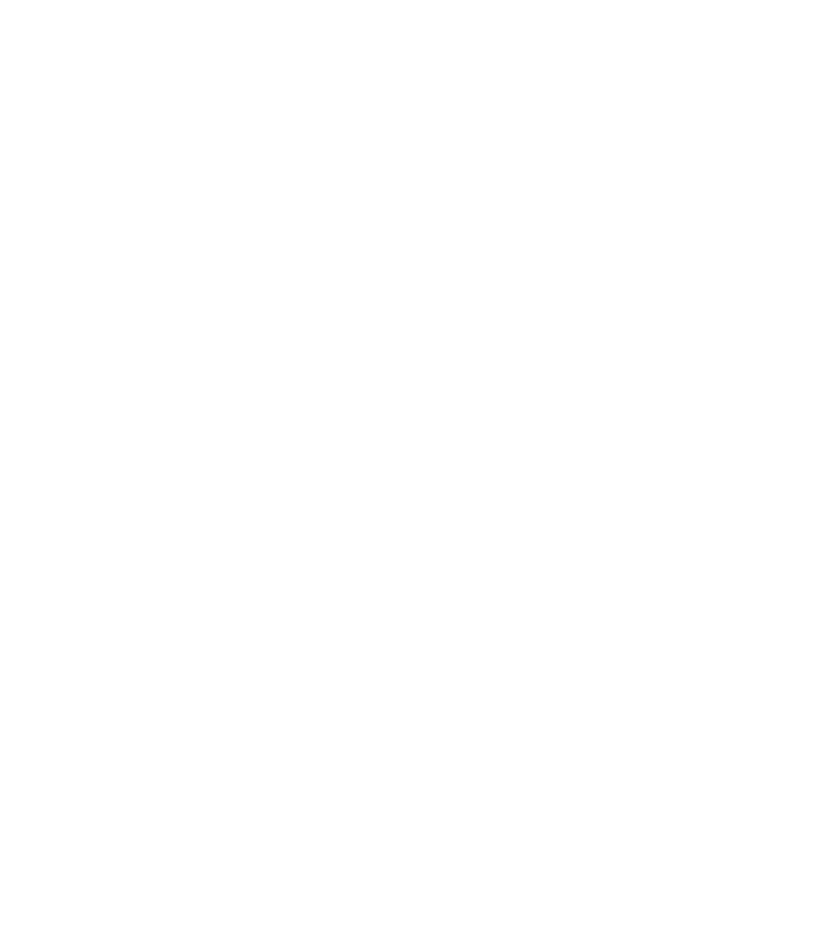
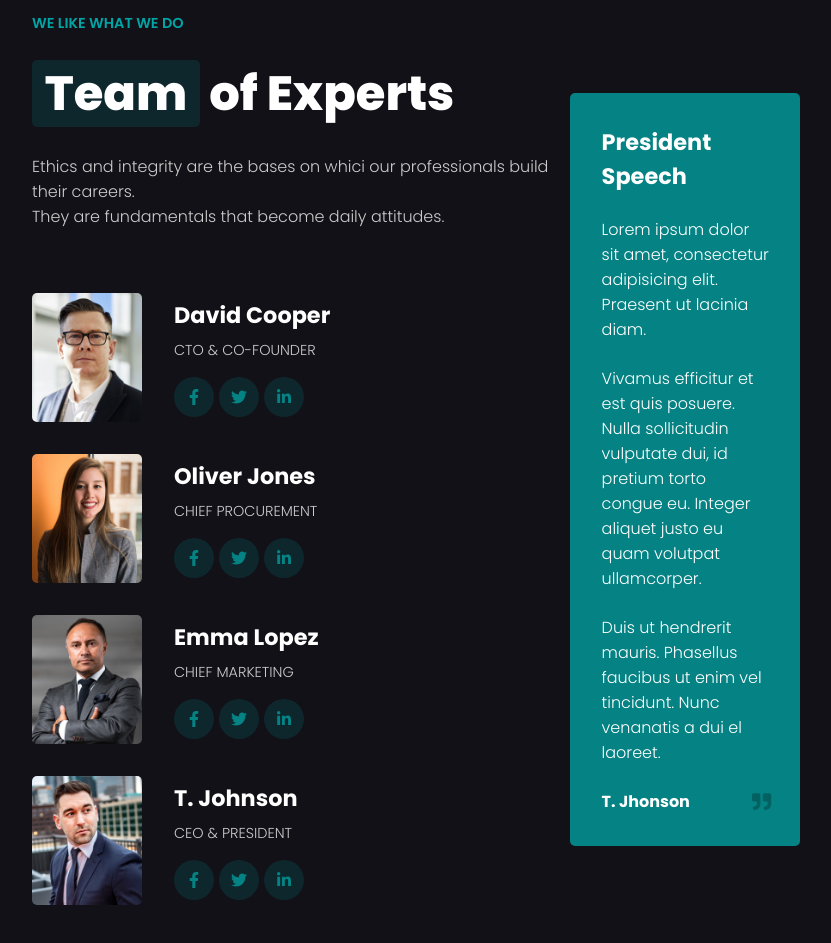
Before and after one commit to ChiaraPapagni/proj-html-vuejs, a Vue app: page / in a window 1280 px wide. Shown: the part 3660-4603 px from the top of the page, without its empty margins (224-1055 px from the left). Before the commit the page ends 3553 px from the top, so only its background shows below. Built offline with nearby package versions, Linux system fonts and the light colour scheme.

Commit message:
add team component

```diff
--- a/src/components/SiteMain.vue
+++ b/src/components/SiteMain.vue
@@ -60,7 +60,7 @@
     <Management />
     <!-- /.management -->
 
-    <div class="team"></div>
+    <Team />
     <!-- /.team -->
 
     <div class="news"></div>
@@ -75,11 +75,13 @@
 <script>
 import Services from "./Services.vue";
 import Management from "./Management.vue";
+import Team from "./Team.vue";
 
 export default {
   components: {
     Services,
     Management,
+    Team,
   },
 };
 </script>
--- /dev/null
+++ b/src/components/Team.vue
@@ -0,0 +1,222 @@
+<template>
+  <div class="team">
+    <div class="container">
+      <p class="title">We like what we do</p>
+      <div class="d_flex">
+        <div class="experts">
+          <h3><span class="title_bg">Team</span> of Experts</h3>
+          <p>
+            Ethics and integrity are the bases on whici our professionals build
+            their careers.
+          </p>
+          <p>They are fundamentals that become daily attitudes.</p>
+
+          <div class="d_flex">
+            <div class="team_member d_flex">
+              <img src="../assets/img/team-1.jpg" alt="David Cooper" />
+              <div class="info">
+                <h5>David Cooper</h5>
+                <p>cto & co-founder</p>
+                <div class="social d_flex">
+                  <div class="social_icon">
+                    <font-awesome-icon :icon="['fab', 'facebook-f']" />
+                  </div>
+                  <div class="social_icon">
+                    <font-awesome-icon :icon="['fab', 'twitter']" />
+                  </div>
+                  <div class="social_icon">
+                    <font-awesome-icon :icon="['fab', 'linkedin-in']" />
+                  </div>
+                </div>
+              </div>
+            </div>
+            <!-- /.team_member -->
+
+            <div class="team_member d_flex">
+              <img src="../assets/img/team-2.jpg" alt="Oliver Jones" />
+              <div class="info">
+                <h5>Oliver Jones</h5>
+                <p>chief procurement</p>
+                <div class="social d_flex">
+                  <div class="social_icon">
+                    <font-awesome-icon :icon="['fab', 'facebook-f']" />
+                  </div>
+                  <div class="social_icon">
+                    <font-awesome-icon :icon="['fab', 'twitter']" />
+                  </div>
+                  <div class="social_icon">
+                    <font-awesome-icon :icon="['fab', 'linkedin-in']" />
+                  </div>
+                </div>
+              </div>
+            </div>
+            <!-- /.team_member -->
+
+            <div class="team_member d_flex">
+              <img src="../assets/img/team-3.jpg" alt="Emma Lopez" />
+              <div class="info">
+                <h5>Emma Lopez</h5>
+                <p>chief marketing</p>
+                <div class="social d_flex">
+                  <div class="social_icon">
+                    <font-awesome-icon :icon="['fab', 'facebook-f']" />
+                  </div>
+                  <div class="social_icon">
+                    <font-awesome-icon :icon="['fab', 'twitter']" />
+                  </div>
+                  <div class="social_icon">
+                    <font-awesome-icon :icon="['fab', 'linkedin-in']" />
+                  </div>
+                </div>
+              </div>
+            </div>
+            <!-- /.team_member -->
+
+            <div class="team_member d_flex">
+              <img src="../assets/img/team-4.jpg" alt="T. Johnson" />
+              <div class="info">
+                <h5>T. Johnson</h5>
+                <p>ceo & president</p>
+                <div class="social d_flex">
+                  <div class="social_icon">
+                    <font-awesome-icon :icon="['fab', 'facebook-f']" />
+                  </div>
+                  <div class="social_icon">
+                    <font-awesome-icon :icon="['fab', 'twitter']" />
+                  </div>
+                  <div class="social_icon">
+                    <font-awesome-icon :icon="['fab', 'linkedin-in']" />
+                  </div>
+                </div>
+              </div>
+            </div>
+            <!-- /.team_member -->
+          </div>
+        </div>
+        <!-- /.experts -->
+
+        <div class="speech">
+          <h5>President Speech</h5>
+          <p>
+            Lorem ipsum dolor sit amet, consectetur adipisicing elit. Praesent
+            ut lacinia diam.
+          </p>
+          <p>
+            Vivamus efficitur et est quis posuere. Nulla sollicitudin vulputate
+            dui, id pretium torto congue eu. Integer aliquet justo eu quam
+            volutpat ullamcorper.
+          </p>
+          <p>
+            Duis ut hendrerit mauris. Phasellus faucibus ut enim vel tincidunt.
+            Nunc venanatis a dui el laoreet.
+          </p>
+          <div class="speech_footer d_flex">
+            <strong>T. Jhonson</strong>
+            <font-awesome-icon :icon="['fas', 'quote-right']" class="icon" />
+          </div>
+        </div>
+        <!-- /.speech -->
+      </div>
+    </div>
+  </div>
+  <!-- /.team -->
+</template>
+
+<script>
+export default {};
+</script>
+
+<style lang="scss">
+@import "../assets/scss/variables.scss";
+
+.team {
+  background-color: $nexgen_bg_dark;
+  padding: 120px 0;
+  color: #ccc;
+  font-weight: 300;
+
+  .experts {
+    width: 70%;
+
+    h3 {
+      color: white;
+
+      .title_bg {
+        background-color: #0e272d;
+      }
+    }
+
+    .d_flex {
+      margin-top: 3rem;
+      justify-content: flex-start;
+      flex-wrap: wrap;
+      gap: 1rem;
+    }
+
+    .team_member {
+      &.d_flex {
+        margin-top: 1rem;
+      }
+
+      justify-content: flex-start;
+
+      img {
+        width: 110px;
+        border-radius: 5px;
+        margin-right: 1rem;
+      }
+
+      .info {
+        width: 160px;
+        margin-right: 2rem;
+
+        h5 {
+          color: white;
+        }
+
+        p {
+          font-size: 0.9rem;
+          text-transform: uppercase;
+          padding: 0.5rem 0 1rem 0;
+        }
+
+        .social {
+          .social_icon {
+            display: flex;
+            justify-content: center;
+            align-items: center;
+            width: 40px;
+            height: 40px;
+            background-color: #0e272d;
+            border-radius: 50%;
+            color: $nexgen_primary_green;
+            font-size: 1rem;
+          }
+        }
+      }
+
+      .social.d_flex {
+        margin: 0;
+        gap: 0.3rem;
+      }
+    }
+  }
+
+  .speech {
+    width: 30%;
+    background-color: $nexgen_primary_green;
+    border-radius: 5px;
+    padding: 2rem 1.8rem 2rem 2rem;
+    color: white;
+
+    p {
+      margin: 1.5rem 0;
+    }
+
+    .icon {
+      color: #046162;
+      font-size: 1.2rem;
+    }
+  }
+}
+</style>
--- a/src/main.js
+++ b/src/main.js
@@ -17,8 +17,9 @@
 import { faGraduationCap } from '@fortawesome/free-solid-svg-icons'
 import { faMedal } from '@fortawesome/free-solid-svg-icons'
 import { faArrowRight } from '@fortawesome/free-solid-svg-icons'
+import { faQuoteRight } from '@fortawesome/free-solid-svg-icons'
 
-library.add(faClock, faPhoneAlt, faEnvelope, faFacebookF, faTwitter, faLinkedinIn, faChevronDown, faEdit, faUnlockAlt, faGraduationCap, faMedal, faArrowRight)
+library.add(faClock, faPhoneAlt, faEnvelope, faFacebookF, faTwitter, faLinkedinIn, faChevronDown, faEdit, faUnlockAlt, faGraduationCap, faMedal, faArrowRight, faQuoteRight)
 
 Vue.component('font-awesome-icon', FontAwesomeIcon)
 
```
